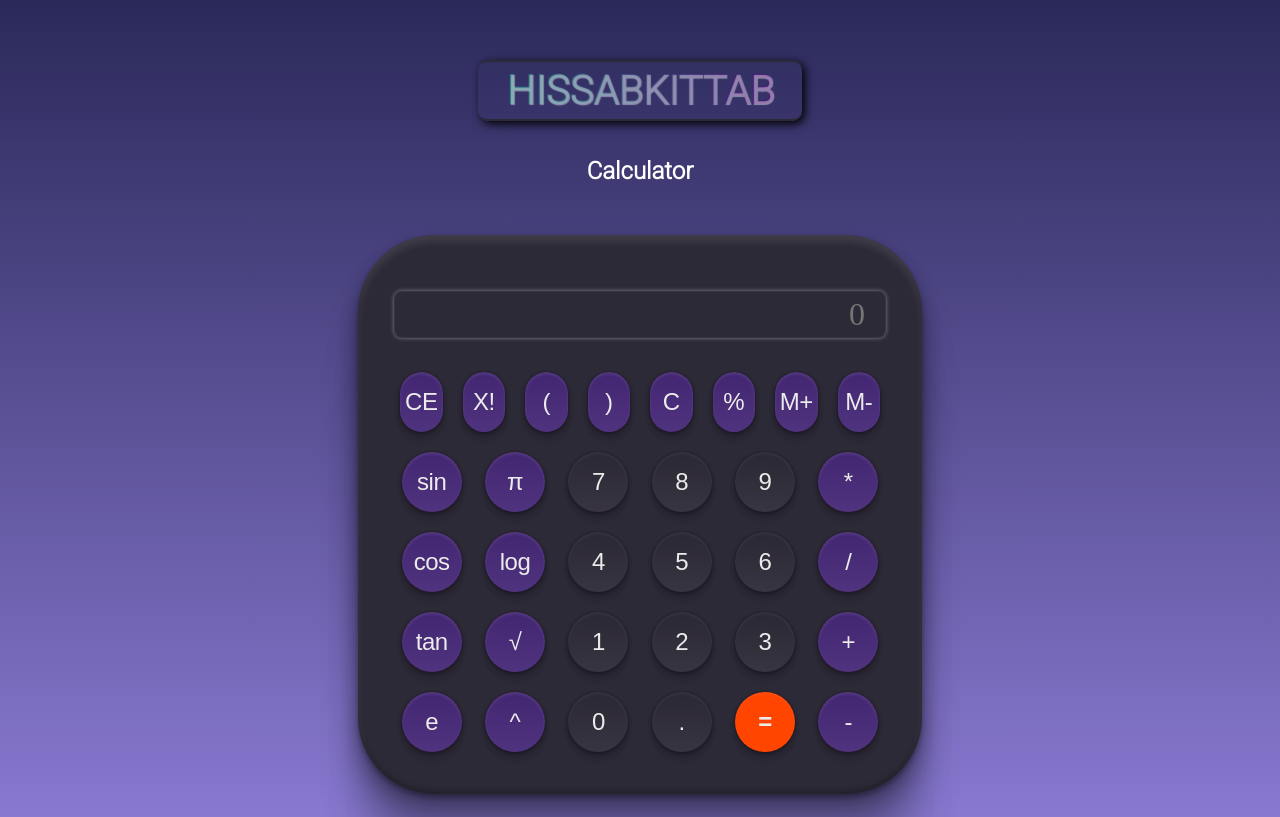
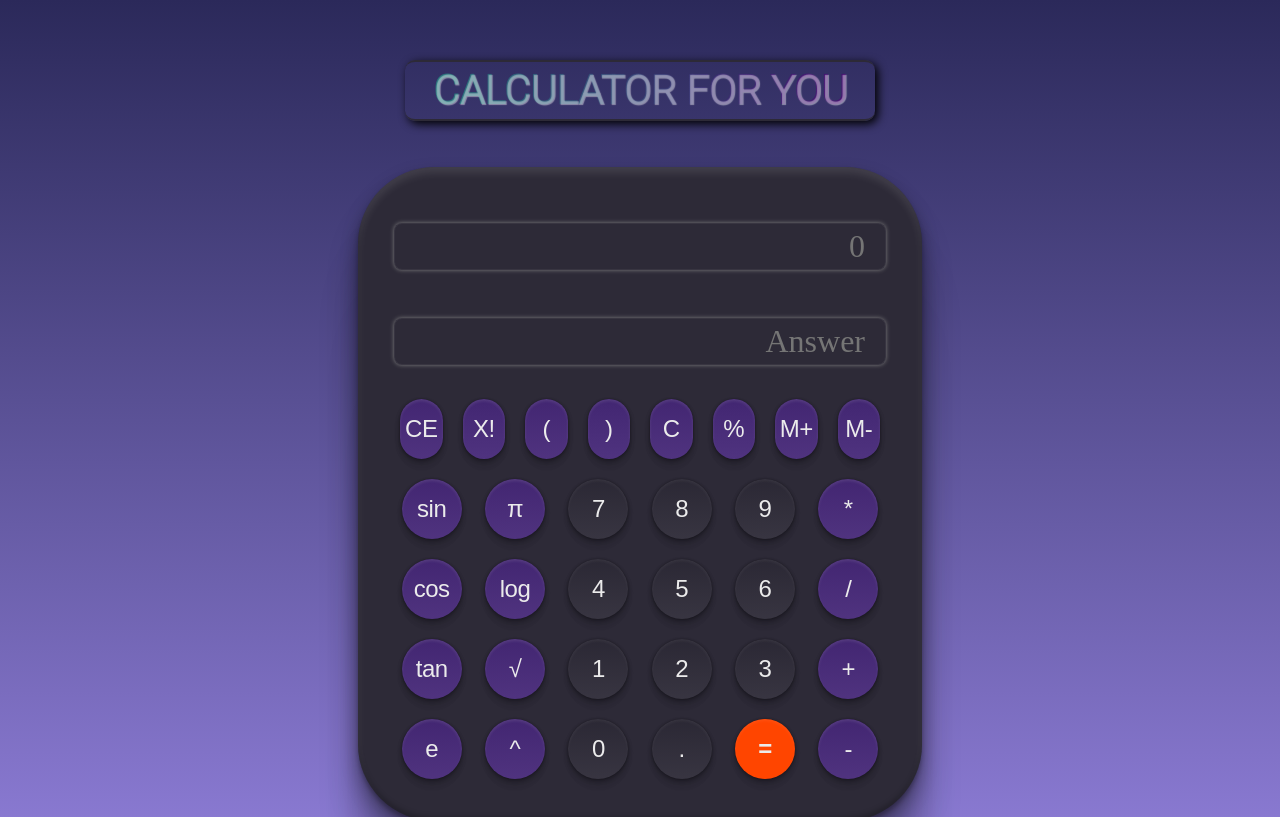
Before and after one commit to Ctoic/CalHub, a plain HTML site: page index.html in a window 1280 px wide. Shown: the top 817 px of the page. Drawn offline with Linux system fonts and the light colour scheme.

Commit message:
Update index.html

```diff
--- a/index.html
+++ b/index.html
@@ -10,13 +10,16 @@
   <link href="utils.css" rel="stylesheet" type="text/css" />
 </head>
 
+
 <body>
   <div class="container flex flex-col items-center mx-auto m-w-20">
-    <h1 class="title">HissabKittab</h1>
-    <h2>Calculator</h2>
+    <h1 class="title">Calculator For You</h1>
     <div class="parent">
       <div class="row display">
         <input class="input" id="screen" name="result" type="text" placeholder="0">
+      </div>
+      <div class="row result">
+        <input class="results" id="results" name="results" type="text" placeholder="Answer">
       </div>
       <div class="row">
         <button id="ce" onclick="backspace()" class="opr" type="button">CE</button>
```
